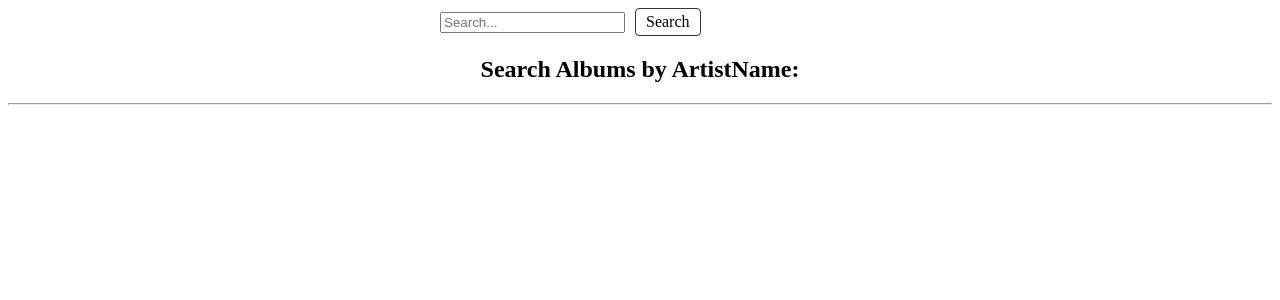
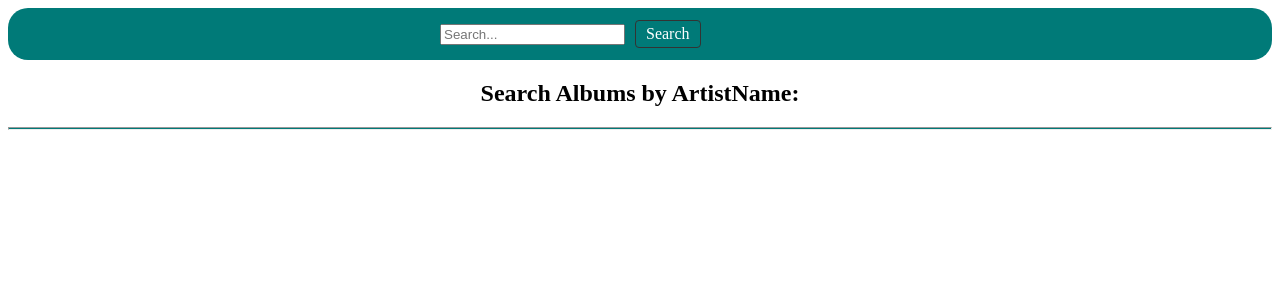
Before and after one commit to ninihou/angular_album, an Angular app in the folder itunes-album-search/: page / in a window 1280 px wide. Shown: the top 300 px of the page. Built offline with nearby package versions, Linux system fonts and the light colour scheme.

Commit message:
add button onclick, edit UI

```diff
--- a/itunes-album-search/src/app/app.component.html
+++ b/itunes-album-search/src/app/app.component.html
@@ -1,12 +1,13 @@
 <header class="header">
   <div class="search-wrapper">
     <input
+      #searchInput
       type="text"
       class="search-input"
       placeholder="Search..."
       (keydown.enter)="onSearch($event)"
     />
-    <div class="search-btn">Search</div>
+    <div class="search-btn" (click)="onSearchClick(searchInput.value)">Search</div>
   </div>
 </header>
 
@@ -20,7 +21,9 @@
 
   <div class="album-grid">
     @for (album of albums; track album.collectionName) {
-      <app-album-card [album]="album" />
+      <div class="album-card-border">
+        <app-album-card [album]="album" />
+      </div>
     }
   </div>
 </main>
--- a/itunes-album-search/src/app/app.component.scss
+++ b/itunes-album-search/src/app/app.component.scss
@@ -16,9 +16,31 @@
 .heading {
   text-align: center;
 }
+img {
+  width: 200px;
+  height: 200px;
+  object-fit: cover;
+}
 .album-grid {
   display: grid;
-  grid-template-columns: repeat(auto-fill, minmax(150px, 1fr));
-  gap: 16px;
+  grid-template-columns: repeat(auto-fill, minmax(140px, 1fr));
+  gap: 10px;
   padding: 20px;
 }
+.divider {
+  height: 1px;
+  background-color: #007A78;
+  margin: 20px 0;
+}
+.header {
+  background-color: #007A78;
+  padding: 12px 0;
+  color: white;
+  border-radius: 20px
+}
+.album-card-border {
+  border: 1px solid #007A78;
+  border-radius: 4px;
+  padding: 8px;
+  display: block;
+}
--- a/itunes-album-search/src/app/app.component.ts
+++ b/itunes-album-search/src/app/app.component.ts
@@ -15,7 +15,7 @@ export class AppComponent {
 
   constructor(private itunesService: ItunesService) {}
 
-  onSearch(event: Event): void {
+  onSearch(event: Event): void {// hit enter
     const input = event.target as HTMLInputElement;
     const artist = input.value.trim();
     if (!artist) return;
@@ -30,4 +30,12 @@ export class AppComponent {
       this.resultCount = data.resultCount;
     });
   }
+ onSearchClick(artist: string): void {
+  console.log('search click button artistName:', artist);
+  this.artistName = artist;
+  this.itunesService.searchAlbums(artist).subscribe(data => {
+    this.albums = data.results;
+    this.resultCount = data.resultCount;
+  });
+ }
 }
```
